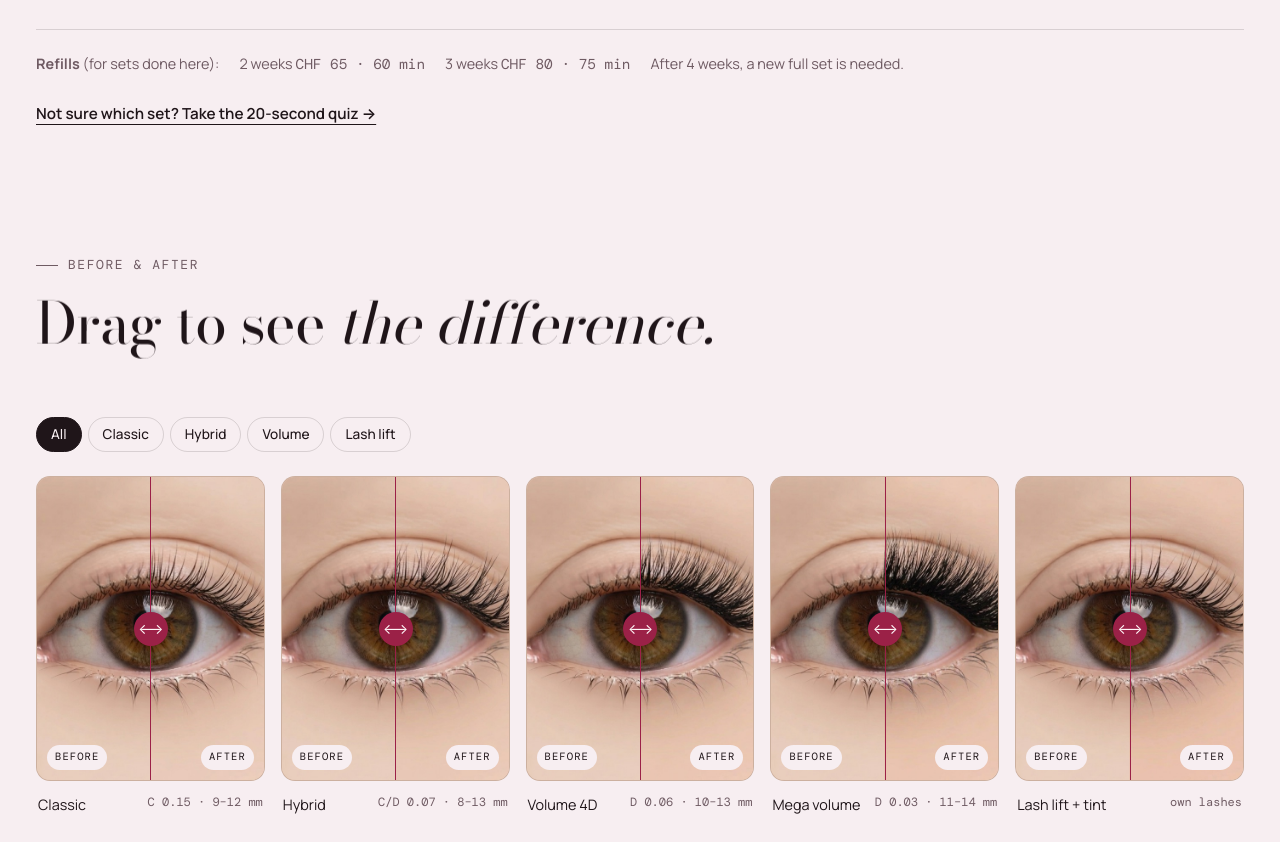
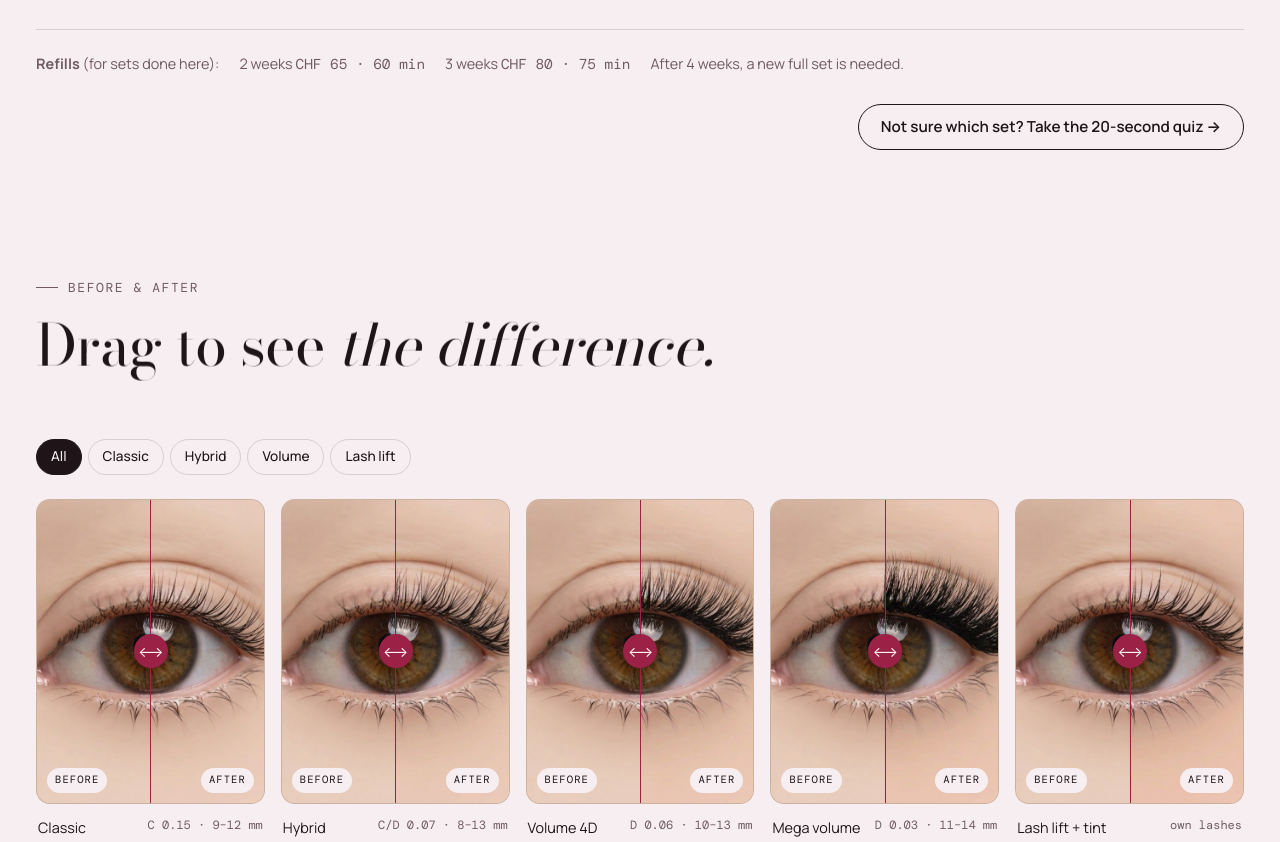
Before and after one commit to Anna8295/atelier-cils, a React (Vite) app: page / in a window 1280 px wide. Shown: the part 1991-2833 px from the top of the page. Built offline with nearby package versions, Linux system fonts and the light colour scheme.

Commit message:
Quiz link: same outline button as More on Instagram

```diff
--- a/src/components/Gallery.jsx
+++ b/src/components/Gallery.jsx
@@ -65,7 +65,7 @@ export default function Gallery() {
             <BeforeAfter key={it.id} item={it} />
           ))}
         </div>
-        <div className="gal-foot">
+        <div className="section-foot">
           <a className="btn ghost" href={CONTACT.instagram} target="_blank" rel="noopener noreferrer">{g.instagram}</a>
         </div>
       </div>
--- a/src/components/Services.jsx
+++ b/src/components/Services.jsx
@@ -124,7 +124,9 @@ export default function Services() {
           ))}
           <span>{s.refillNew}</span>
         </div>
-        <Link to="/style" className="text-link">{s.quizLink}</Link>
+        <div className="section-foot">
+          <Link to="/style" className="btn ghost">{s.quizLink}</Link>
+        </div>
       </div>
     </section>
   )
--- a/src/index.css
+++ b/src/index.css
@@ -195,7 +195,7 @@ p{margin:0}
 .ba-cap{display:flex;justify-content:space-between;gap:12px;padding:12px 2px 0;font-size:.9rem}
 .ba-cap .mono{color:var(--muted);font-size:.75rem}
 .g-item[hidden]{display:none!important}
-.gal-foot{margin-top:28px;display:flex;flex-wrap:wrap;gap:14px;align-items:center;justify-content:flex-end;color:var(--muted);font-size:.85rem}
+.section-foot{margin-top:28px;display:flex;flex-wrap:wrap;gap:14px;align-items:center;justify-content:flex-end;color:var(--muted);font-size:.85rem}
 
 /* ABOUT */
 .about{display:grid;grid-template-columns:.8fr 1.2fr;gap:clamp(28px,5vw,80px);align-items:start}
@@ -355,9 +355,6 @@ footer.site{border-top:1px solid var(--line);padding-block:48px calc(48px + env(
 @media (prefers-reduced-motion:reduce){*,*::before,*::after{animation:none!important;transition:none!important}}
 
 /* ---------- multi-page ---------- */
-/* text link (one colour, underline only) */
-.text-link{display:inline-block;margin-top:26px;font-weight:600;font-size:.95rem;color:var(--ink);text-decoration:underline;text-underline-offset:5px;text-decoration-thickness:1px;transition:text-underline-offset .25s}
-.text-link:hover{text-underline-offset:8px}
 .nav ul a.active{color:var(--ink)}
 
 /* "Good to know" hub on the home page */
```
